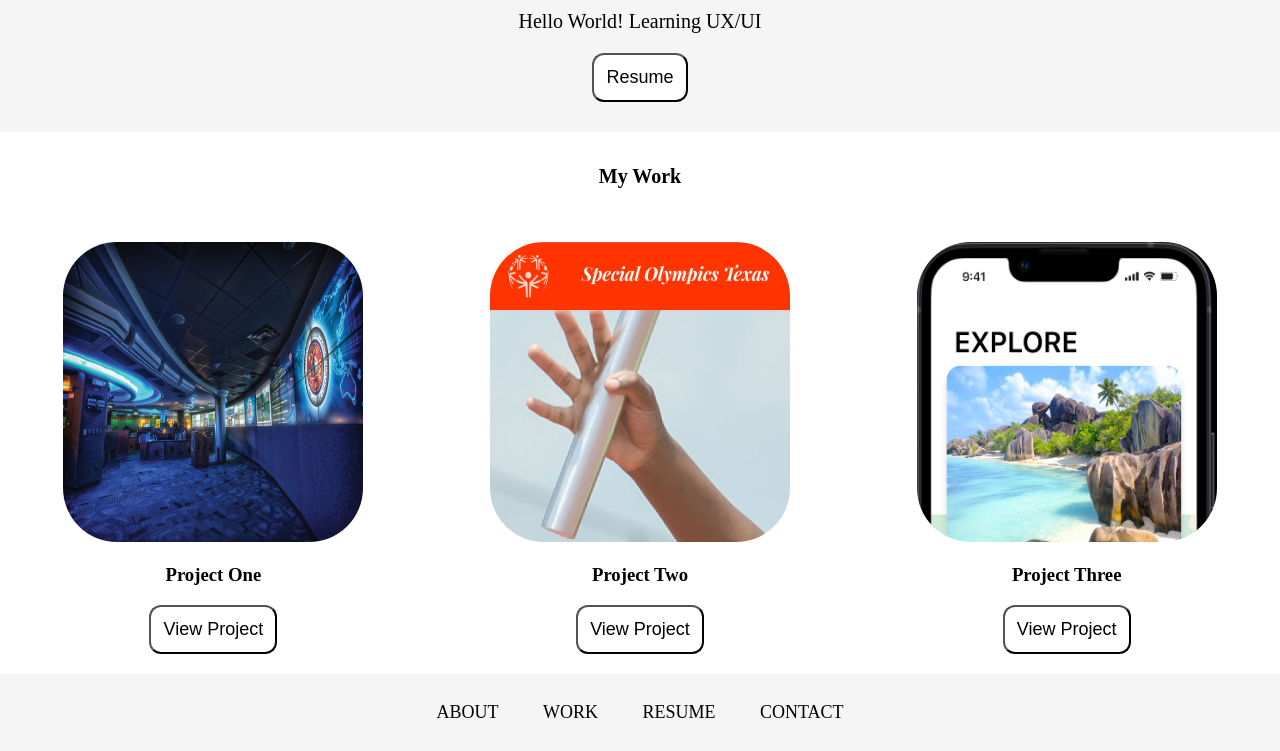
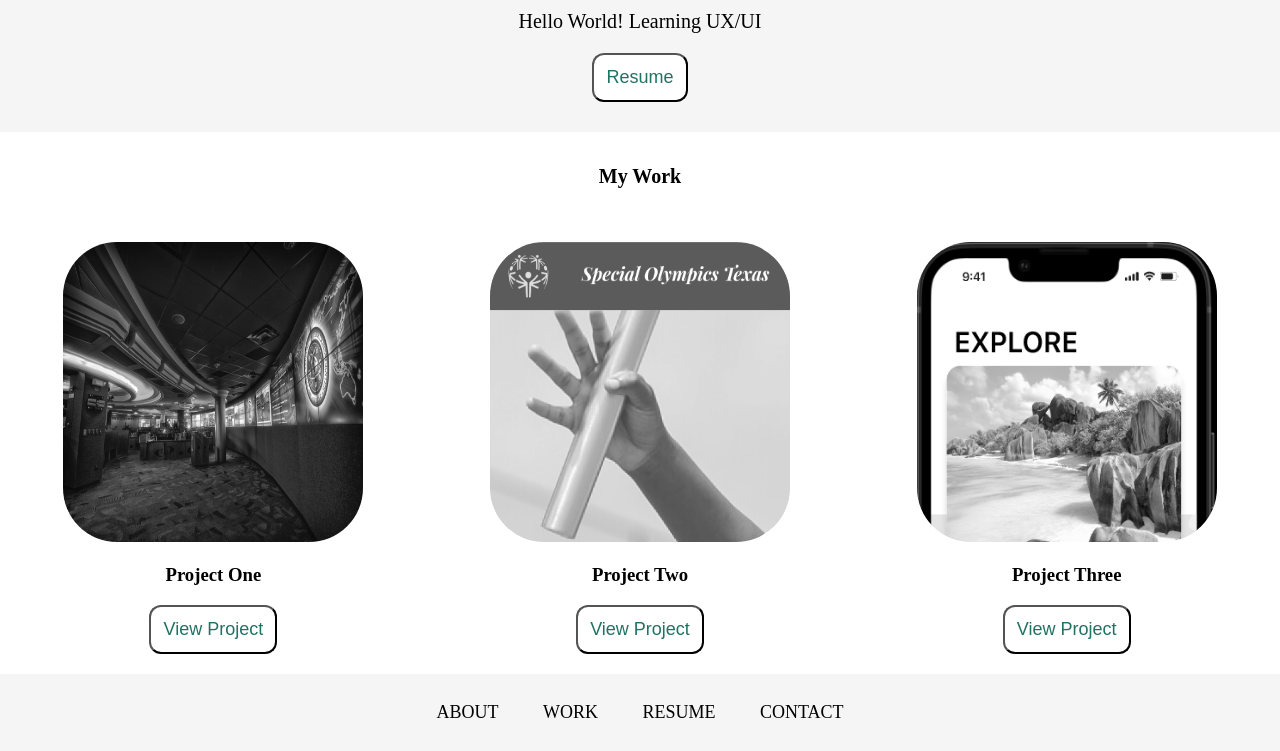
Before and after one commit to rahimisha/UX_UI_HW_18, a plain HTML site: page index.html in a window 1280 px wide. Shown: the part 200-951 px from the top of the page. Drawn offline with Linux system fonts and the light colour scheme.

Commit message:
Update style.css

```diff
--- a/css/style.css
+++ b/css/style.css
@@ -42,7 +42,7 @@ body {
   button {
     padding: 12px;
     background-color:white;
-    color: black;
+    color: rgb(32, 114, 99);
     font-size: 18px;
     border-radius: 12px;
     font-family: Arial, Helvetica, sans-serif;
@@ -78,6 +78,10 @@ body {
     border-radius: 18%;
   }
 
+  img {
+    filter: grayscale(100%);
+  }
+
   .flexContainer {
     display: flex;
     padding: 0px 0px;
```
